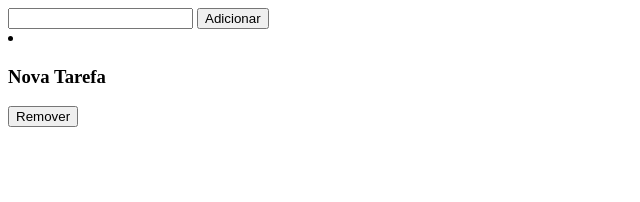
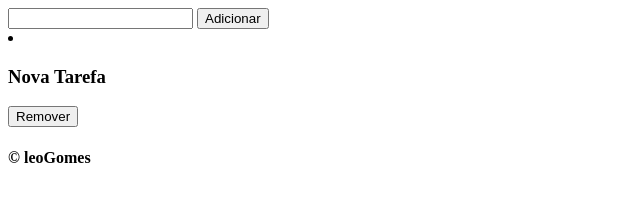
Before and after one commit to DevGomesleo/Lista-De-Tarefa, a plain HTML site: page index.html in a window 1280 px wide. Shown: the whole page, without its empty margins (0-640 px from the left). Drawn offline with Linux system fonts and the light colour scheme.

Commit message:
modified:   index.html

```diff
--- a/index.html
+++ b/index.html
@@ -26,6 +26,10 @@
         </div>
     </main>
 
+    <footer>
+        <h4>&copy; leoGomes</h4>
+    </footer>
+
 
 
 
```
